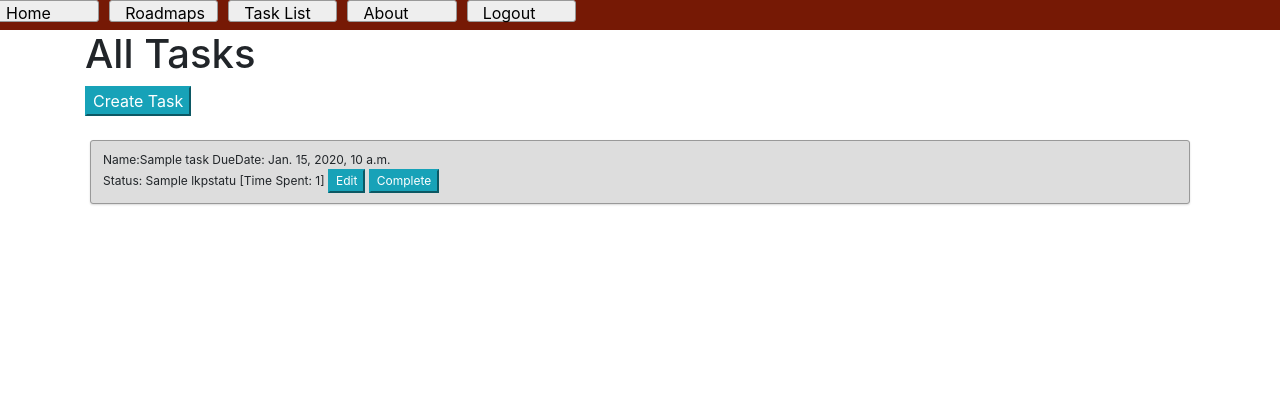
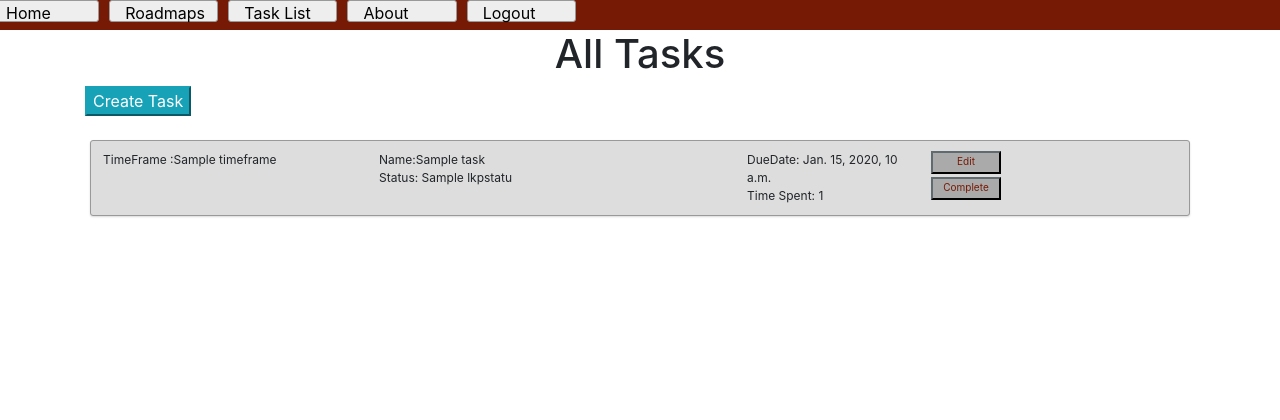
Before and after one commit to robbroadhead/develpreneur-pythontutorial, a Django app: page /tasks in a window 1280 px wide. Shown: the top 420 px of the page. Run offline with Django 3.2, Linux system fonts and the light colour scheme; a user stored in the database is signed in; tables that the repository leaves empty hold one stand-in row (values such as "Sample post"); some libraries are stand-ins or nearby versions.

Commit message:
Day 37: Modifying CSS to display tasks.

```diff
--- a/dpproject/dpproject/static/css/app.css
+++ b/dpproject/dpproject/static/css/app.css
@@ -99,11 +99,11 @@
 }
 
 H1 {
-	align: center;
+	text-align: center;
 }
 
 img {
-	height: 100px;
+  	height: 100px;
     background-color: #FFF;
     border-radius: 5px;
     border-width: 1px;
@@ -114,6 +114,18 @@ img {
     margin-right: 20px;
     margin-bottom: 5px;
 }
+
+.btn-task {
+    color: #761905;
+    padding-bottom: 3px;
+    margin-bottom: 3px;
+    background-color: #AAA;
+    border-color: #171a1b;
+    width: 70px;
+    font-size: smaller;
+
+}
+
 .btn-default {
 	color: #333;
 	background-color: #cdddeb;
@@ -127,7 +139,7 @@ img {
 .message {
     font-style: italic;
     text-align: center;
-    font-color: #DD0000;
+    color: #DD0000;
     font-size: 14px;
 }
 
--- a/dpproject/dpproject/templates/TaskList.html
+++ b/dpproject/dpproject/templates/TaskList.html
@@ -15,9 +15,24 @@
 <button onclick="goPage('/task')" class="btn-info">Create Task</button><br/><br/>
 {% if tasks %}
     {% for task in tasks %}
-        <div class="tasks" id="task_{{ task.id }}">Name:{{ task.name }} DueDate: {{ task.duedate }}<br/>
-            Status: {{ task.status }} [Time Spent: {{ task.minutes_spent }}] <button onclick="goPage('task/{{ task.id }}')" class="btn-info">Edit</button>
-            <button onclick="completeTask({{ task.id }})" class="btn-info">Complete</button>
+        <div class="tasks" id="task_{{ task.id }}">
+            <div class="row">
+                <div class="col-md-3">
+                TimeFrame :{{ task.timeframe }}
+                </div>
+                <div class="col-md-4">
+                Name:{{ task.name }} <br/>
+                Status: {{ task.status }}
+                </div>
+                <div class="col-md-2">
+                    DueDate: {{ task.duedate }}</br>
+                    Time Spent: {{ task.minutes_spent }}
+                </div>
+                <div class="col-md-3">
+                    <button onclick="goPage('task/{{ task.id }}')" class="btn-task">Edit</button><br/>
+                    <button onclick="completeTask({{ task.id }})" class="btn-task">Complete</button>
+                </div>
+            </div>
         </div>
     {% endfor %}
 {% else %}
--- a/dpproject/dpproject/urls.py
+++ b/dpproject/dpproject/urls.py
@@ -39,7 +39,6 @@ urlpatterns = [
     path('complete/<int:id>', views.completeTask),
     path('updateAllTasks', views.massUpdate),
     path('todo', views.ActiveTasks),
-    path('test', views.test),
     path('web2', views.Examples),
     path('register/', views.userRegister),
     path('dbtest', views.showname),
--- a/dpproject/dpproject/views.py
+++ b/dpproject/dpproject/views.py
@@ -58,7 +58,13 @@ def CreateTask(request):
 
     data = Task()
     data.owner = request.user
-    form = forms.TaskForm(instance=data)
+    parent = Timeframe()
+    if 'p' in request.session:
+        pid = request.session['p']
+        tf = Timeframe.objects.get(pk=pid)
+        data.timeframe = tf
+        parent = tf
+
     msg = "Create a New Record"
     title = "Create Task"
     if request.method == "POST":
@@ -68,7 +74,9 @@ def CreateTask(request):
             msg = "Record Saved"
         else:
             msg = "Invalid Record"
-    parms = {"form": form, "title": title, "msg": msg}
+
+    form = forms.TaskForm(instance=data)
+    parms = {"form": form, "title": title, "msg": msg, "parent": parent}
     return render(request,'TaskEdit.html',parms)
 
 def deleteTasks(request):
@@ -77,23 +85,6 @@ def deleteTasks(request):
 
     Task.objects.all().delete()
     tasks = Task.objects.all()
-    title = "All Tasks"
-    parms = {"title": title, "tasks": tasks}
-    return render(request,'TaskList.html',parms)
-
-def test(request):
-    # status = lkpStatus.objects.get(shortname="NEW")
-    # Task.objects.create(name="Task 3",status=status, owner=request.user)
-    # Task.objects.create(name="Task 4",status=status, owner=request.user)
-    # Task.objects.create(name="Task 5",status=status, owner=request.user)
-    # Task.objects.create(name="Task 6",status=status, owner=request.user)
-    # Task.objects.create(name="Task 7",status=status, owner=request.user)
-
-    # Display results
-    tasks = Task.objects.exclude(name__contains='7')
-    # tasks = Task.objects.filter(name__contains='ask')[:5]
-    # tasks = Task.objects.exclude(name__contains='Task')
-    # tasks = Task.objects.raw('select * from dpproject_task group by name')
     title = "All Tasks"
     parms = {"title": title, "tasks": tasks}
     return render(request,'TaskList.html',parms)
@@ -114,9 +105,8 @@ def EditTask(request,id):
 
     data = Task.objects.get(pk=id)
     data.owner = request.user
-    request.session['p'] = data.timeframe
     form = forms.TaskForm(instance=data)
-    parent = []
+    parent = data.timeframe
     msg = "Please update data for the record"
     if request.method == "POST":
         if 'delete' in request.POST:
@@ -131,13 +121,12 @@ def EditTask(request,id):
                 return redirect('/tasks')
             else:
                 msg = "Invalid Record"
-        if request.POST['tf']:
-            pid = int(request.POST['tf'])
-            parent = Timeframe.objects.get(pk=pid)
-    else:
-        if request.GET['tf']:
-            pid = int(request.GET['tf'])
-            parent = Timeframe.objects.get(pk=pid)
+
+    if 'p' in request.session:
+        pid = request.session['p']
+        parent = Timeframe.objects.get(pk=pid)
+        data.parent = parent
+
     title = "Edit Task"
     parms = {"form": form, "title": title, "msg": msg, "parent": parent}
     return render(request,'TaskEdit.html',parms)
@@ -160,10 +149,15 @@ def ListRoadmaps(request):
     parms = {"title": title, "items": items}
     return render(request,'RoadmapList.html',parms)
 
+def cleanSession(request):
+    request.session['rmid'] = None
+    request.session['p'] = None
+
 def CreateRoadmap(request):
     if not request.user.is_authenticated:
         return redirect('/accounts/login')
 
+    cleanSession(request)
     data = Roadmap()
     data.owner = request.user
     form = forms.RoadmapForm(instance=data)
@@ -186,6 +180,7 @@ def EditRoadmap(request,id):
         return redirect('/accounts/login')
 
     request.session['rmid'] = id
+    request.session['p'] = None
     data = Roadmap.objects.get(pk=id)
     data.owner = request.user
     form = forms.RoadmapForm(instance=data)
@@ -277,6 +272,7 @@ def EditTimeframe(request,id):
     children = Timeframe.objects.filter(parent=data)
     parent = data.parent
 
+    request.session['p'] = id
     parms = {"form": form, "title": title, "msg": msg, "tasks": tasks, "tfid": id, "roadmap": roadmap, "children": children, "parent": parent, 'rmid': roadmap.id}
     return render(request,'TimeframeEdit.html',parms)
 
@@ -300,8 +296,9 @@ def CreateTimeframe(request):
         data.roadmap = roadm
     if 'p' in request.session:
         pid = request.session['p']
-        parent = Timeframe.objects.get(pk=pid)
-        data.parent = parent
+        if pid != None:
+            parent = Timeframe.objects.get(pk=pid)
+            data.parent = parent
 
     form = forms.TimeframeForm(instance=data)
     msg = "Create a New Record"
```
